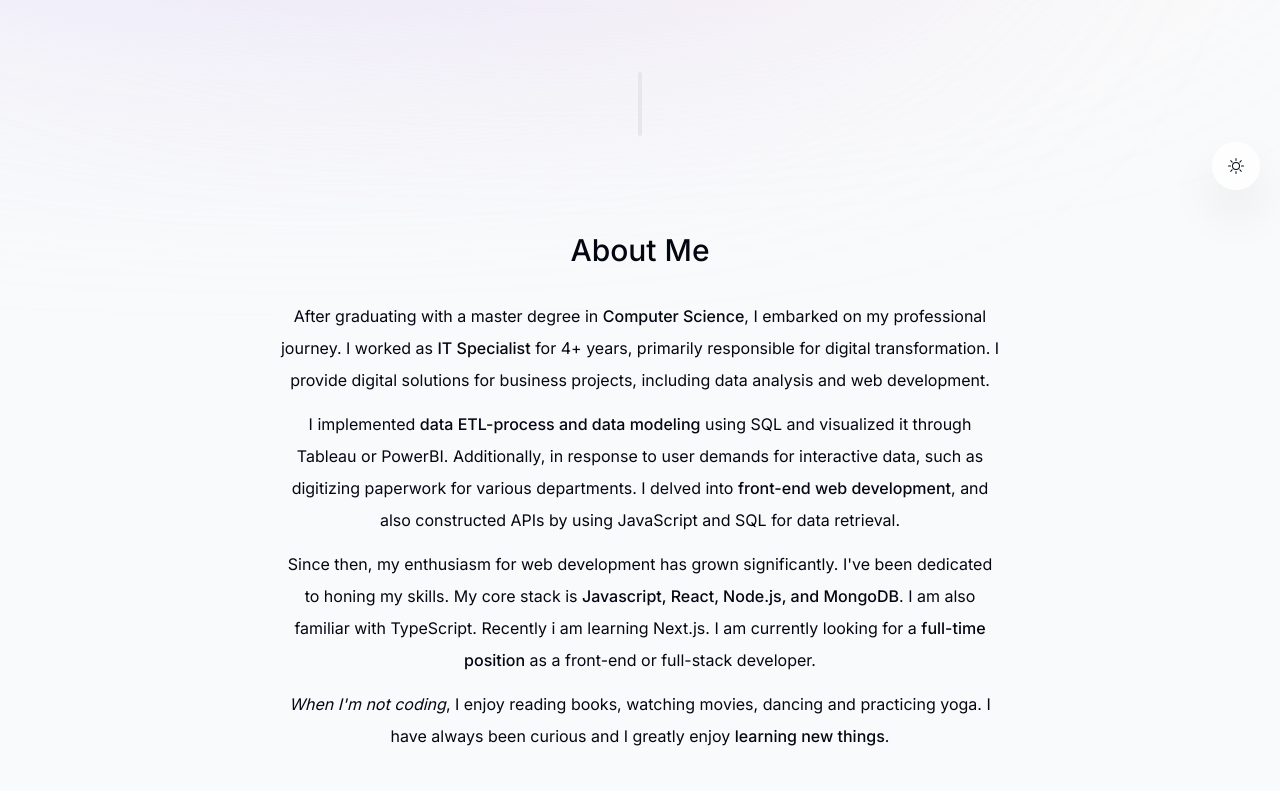
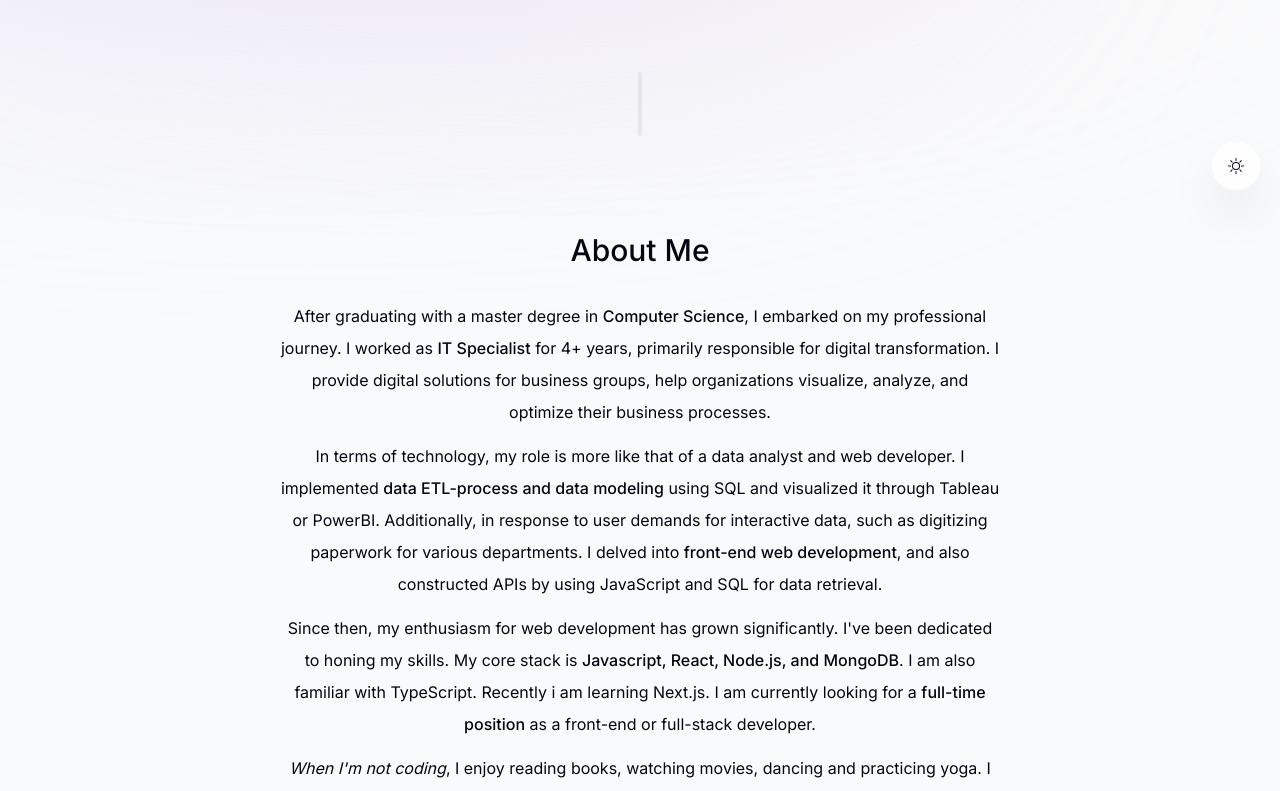
Before and after one commit to Weihan00/wpang-portfolio, a Next.js app: page / in a window 1280 px wide. Shown: the part 590-1381 px from the top of the page. Built offline with nearby package versions, Linux system fonts and the light colour scheme.

Commit message:
update aboutMe

```diff
--- a/components/about.tsx
+++ b/components/about.tsx
@@ -26,11 +26,12 @@ export default function About() {
         professional journey. I worked as{" "}
         <span className="font-medium">IT Specialist</span> for 4+ years,
         primarily responsible for digital transformation. I provide digital
-        solutions for business projects, including data analysis and web
-        development.
+        solutions for business groups, help organizations visualize, analyze,
+        and optimize their business processes.
       </p>
       <p>
-        I implemented{" "}
+        In terms of technology, my role is more like that of a data analyst and
+        web developer. I implemented{" "}
         <span className="font-medium">data ETL-process and data modeling</span>{" "}
         using SQL and visualized it through Tableau or PowerBI. Additionally, in
         response to user demands for interactive data, such as digitizing
```
